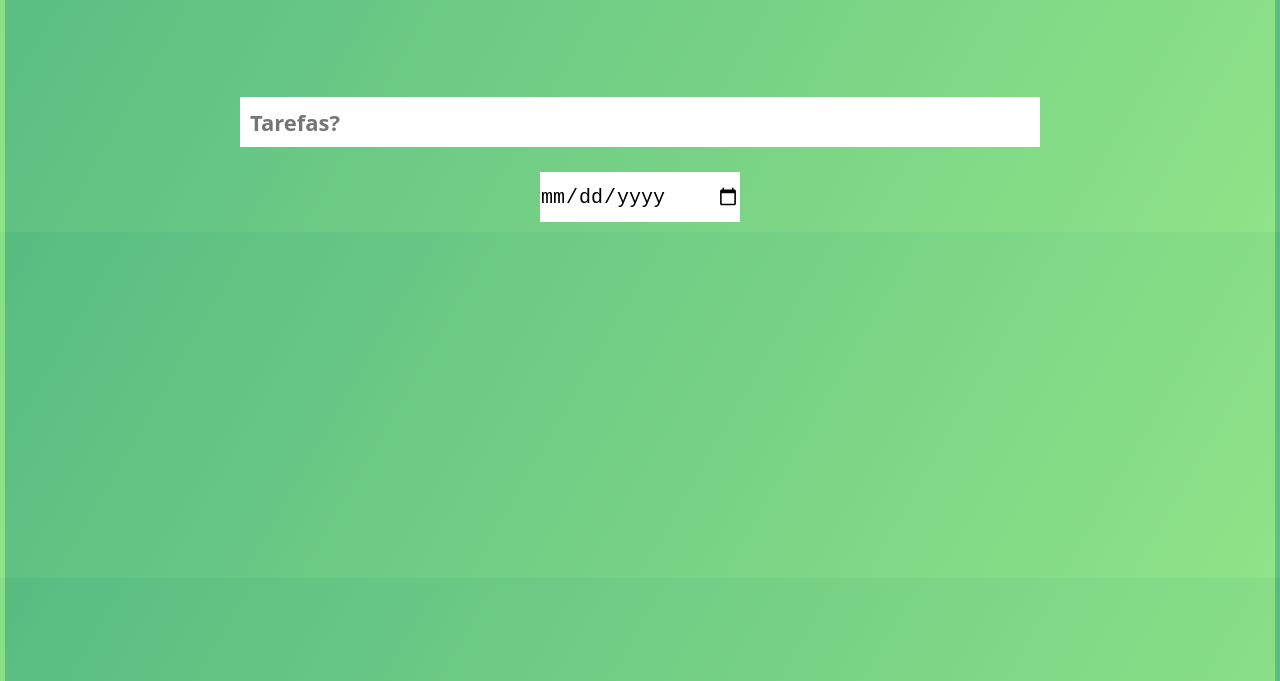
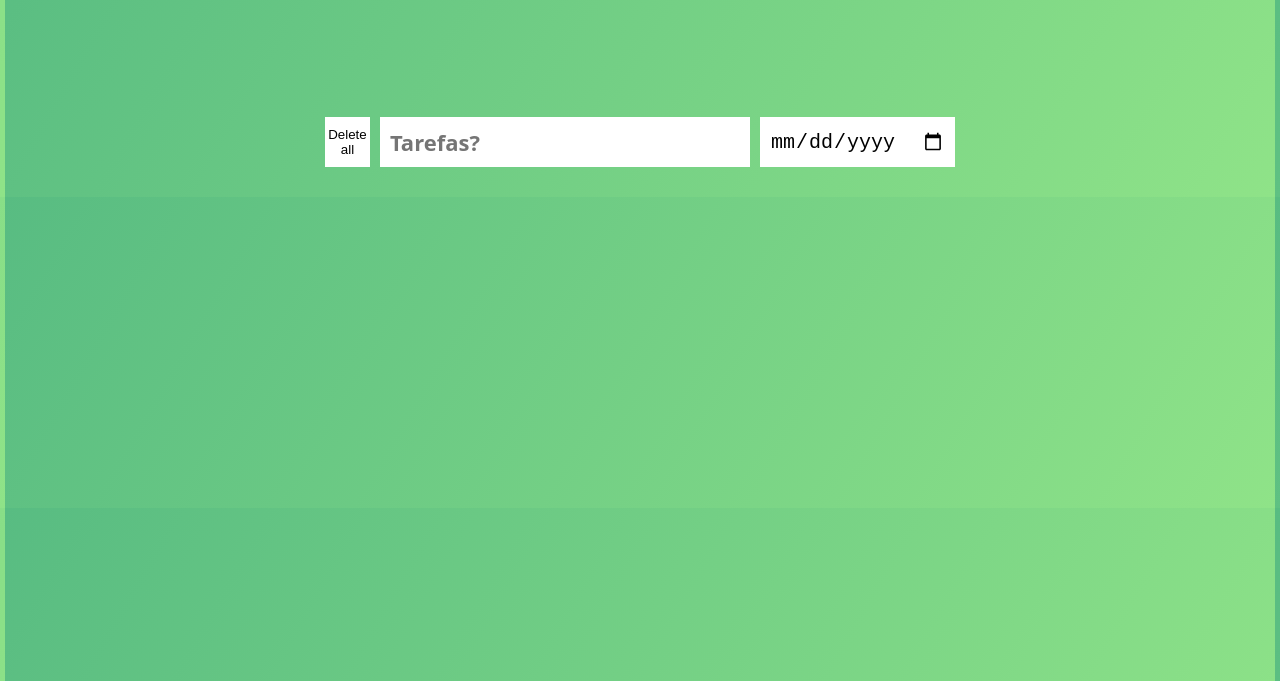
Before and after one commit to JoaoPedroAM/todoList, a plain HTML site: page Index.html in a window 1280 px wide. Shown: the part 119-800 px from the top of the page. Drawn offline with Linux system fonts and the light colour scheme.

Commit message:
Deletar todos os toDos

```diff
--- a/Index.html
+++ b/Index.html
@@ -19,8 +19,13 @@
       <div class="todo__list" id="todoList">
       </div>
 
+      <div class="cria-item">
+
+      <button class="button-delete" id="delete">Delete all</button>
       <input type="text" placeholder="Tarefas?" class="todo-input" id="novoItem" />
       <input type="date" class="todo-input-data" />
+      </div>
+
     </div>
     <script src="script.js"></script>
   </body>
--- a/script.js
+++ b/script.js
@@ -75,9 +75,18 @@ const clickItem = function (evento) {
   }
 };
 
-document
-  .getElementById("novoItem")
-  .addEventListener("keypress", cadastrarTarefa);
+
+const deletaTudo = function(){
+  let banco = getBanco();
+  banco = [];
+  setBanco(banco);
+  renderTela();
+}
+
+
+document.getElementById("novoItem").addEventListener("keypress", cadastrarTarefa);
 document.getElementById("todoList").addEventListener("click", clickItem);
+document.getElementById("delete").addEventListener("click", deletaTudo);
+
 
 renderTela();
--- a/style.css
+++ b/style.css
@@ -37,6 +37,8 @@ h1{
     align-items: center;
     margin: 0 auto;
     gap: 15px;
+    justify-content: center;
+
 }
 
 .todo__title {
@@ -114,9 +116,11 @@ h1{
 .todo-input-data{
     background-color: white;
     border: none;
-    width: 200px;
+    width: 270px;
+    font-size: 1em;
     height: 50px;
-    font-size: 1em;
+    margin-top: 20px;
+    padding: 10px;
 }
 
 .texto{
@@ -135,3 +139,24 @@ h1{
 .botao-check{
     margin-right: 10px;
 }
+
+.cria-item{
+    display: flex;
+    width: 100%;
+    justify-content: space-evenly;
+    padding: 10px 0;
+    margin: 10px;
+}
+
+.button-delete{
+    background-color: white;
+    border: none;
+    width: 100px;
+    height: 50px;
+    margin-top: 20px;
+}
+.button-delete:hover{
+    cursor: pointer;
+    background-color: rgb(218, 214, 214);
+    transition: all .5s ease;
+}
```
